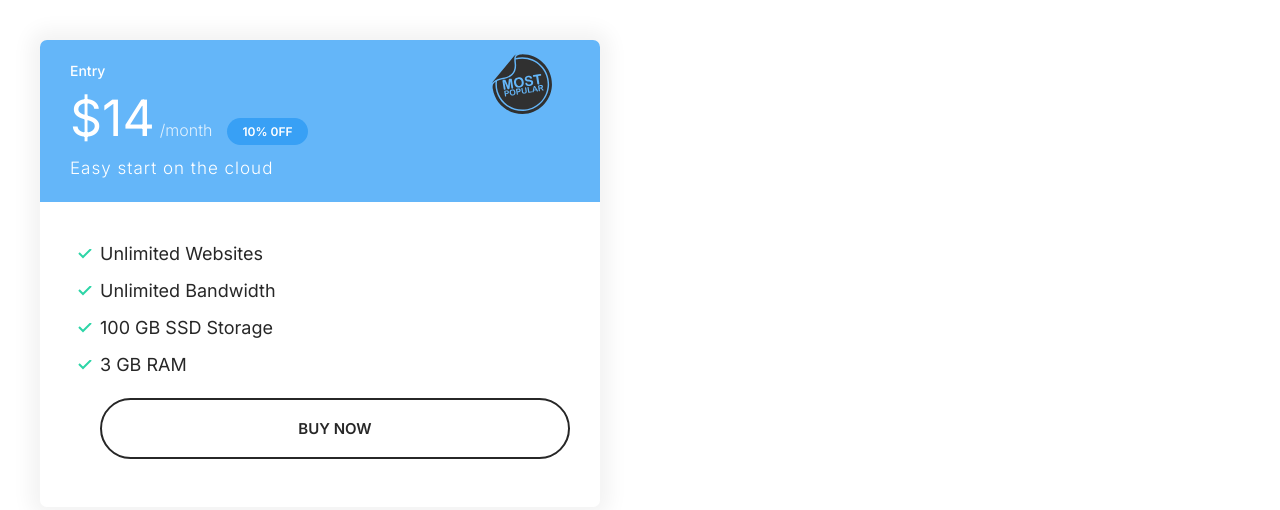
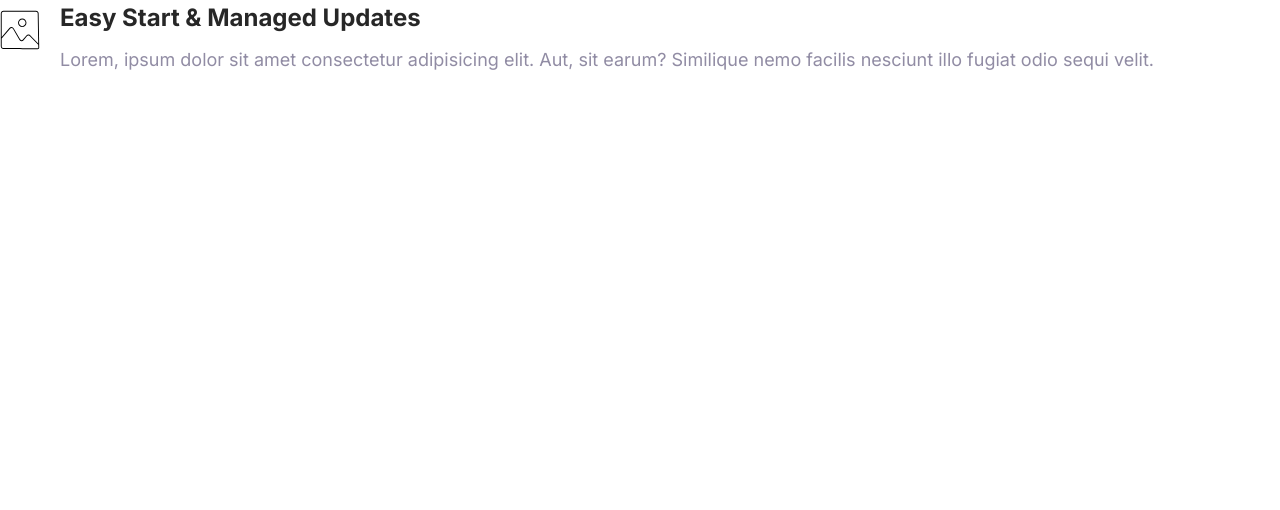
Before and after one commit to TEIKOU2023/willyfy, a plain HTML site: page index.html in a window 1280 px wide. Drawn offline with Linux system fonts and the light colour scheme.

Commit message:
Build the media component.

```diff
--- a/css/style.css
+++ b/css/style.css
@@ -308,10 +308,10 @@ a {
 /* Plans */
 
 .plan__name {
-    color:#fff;
-    margin:0;
+  color: #fff;
+  margin: 0;
   font-weight: 500;
-    font-size:2.4rem;
+  font-size: 2.4rem;
 }
 
 .plan__price {
@@ -343,10 +343,10 @@ a {
 .plan--popular .card__header::before {
   content: url(../images/popular.svg);
   width: 100px;
-  display:inline-block;
+  display: inline-block;
   position: absolute;
   top: -6px;
-  right:5%;
+  right: 5%;
 }
 
 @media screen and (min-width: 1024px) {
@@ -366,3 +366,21 @@ a {
     font-size: 1.7rem;
   }
 }
+
+/* Media */
+
+.media {
+  display: flex;
+}
+
+.media__title {
+  margin-top: 0;
+}
+
+.media__body {
+  margin: 0 2rem;
+}
+
+.media__image {
+  margin-top: 1rem;
+}
--- a/index.html
+++ b/index.html
@@ -14,26 +14,18 @@
     <link rel="stylesheet" href="css/style.css" />
   </head>
   <body>
-    <div style="width: 50%; padding: 4rem">
-      <div class="plan plan--popular">
-        <div class="card card--secondary">
-          <header class="card__header">
-            <h3 class="plan__name">Entry</h3>
-            <span class="plan__price">$14</span>
-            <span class="plan__billing-cycle">/month</span>
-            <span class="badge badge--secondary badge--small">10% 0FF</span>
-            <span class="plan__description">Easy start on the cloud</span>
-          </header>
-          <div class="card__body">
-            <ul class="list list--tick">
-            <li class="list__item">Unlimited Websites</li>
-            <li class="list__item">Unlimited Bandwidth</li>
-            <li class="list__item">100 GB SSD Storage</li>
-            <li class="list__item">3 GB RAM</li>
-            <button class="btn btn--outline btn--block">Buy Now</button>
-        </ul>
-          </div>
-        </div>
+    <div class="media">
+      <div class="media__image">
+        <svg class="icon icon--primary">
+          <use xlink:href="images/sprite.svg#snap"></use>
+        </svg>
+      </div>
+      <div class="media__body">
+        <h3 class="media__title">Easy Start & Managed Updates</h3>
+        <p>
+          Lorem, ipsum dolor sit amet consectetur adipisicing elit. Aut, sit
+          earum? Similique nemo facilis nesciunt illo fugiat odio sequi velit.
+        </p>
       </div>
     </div>
   </body>
```
Also changed, not shown: components/media.html (added, +14 -0 lines), components/plan.html (added, +22 -0 lines). Lines whose indentation alone changed are shown as unchanged.
